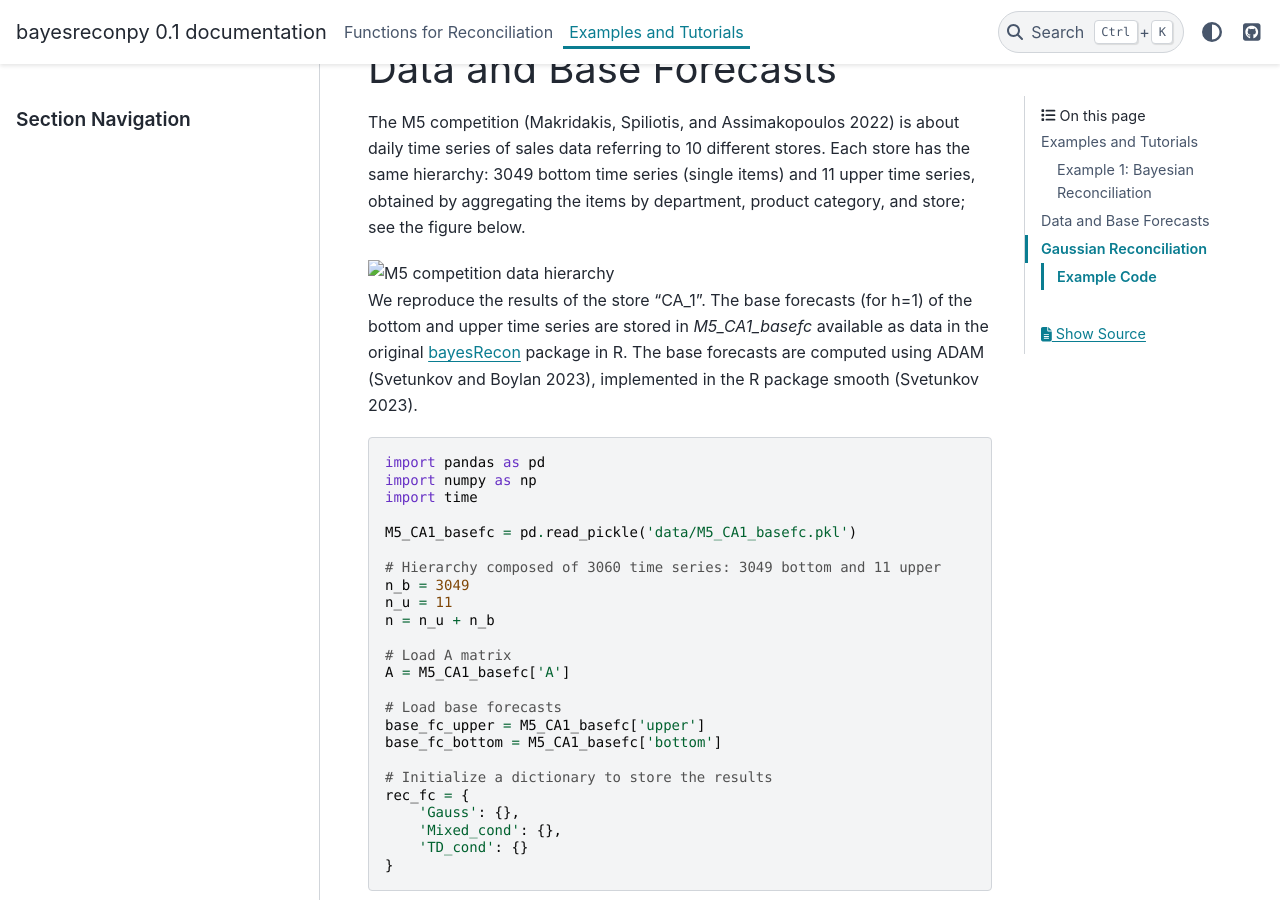
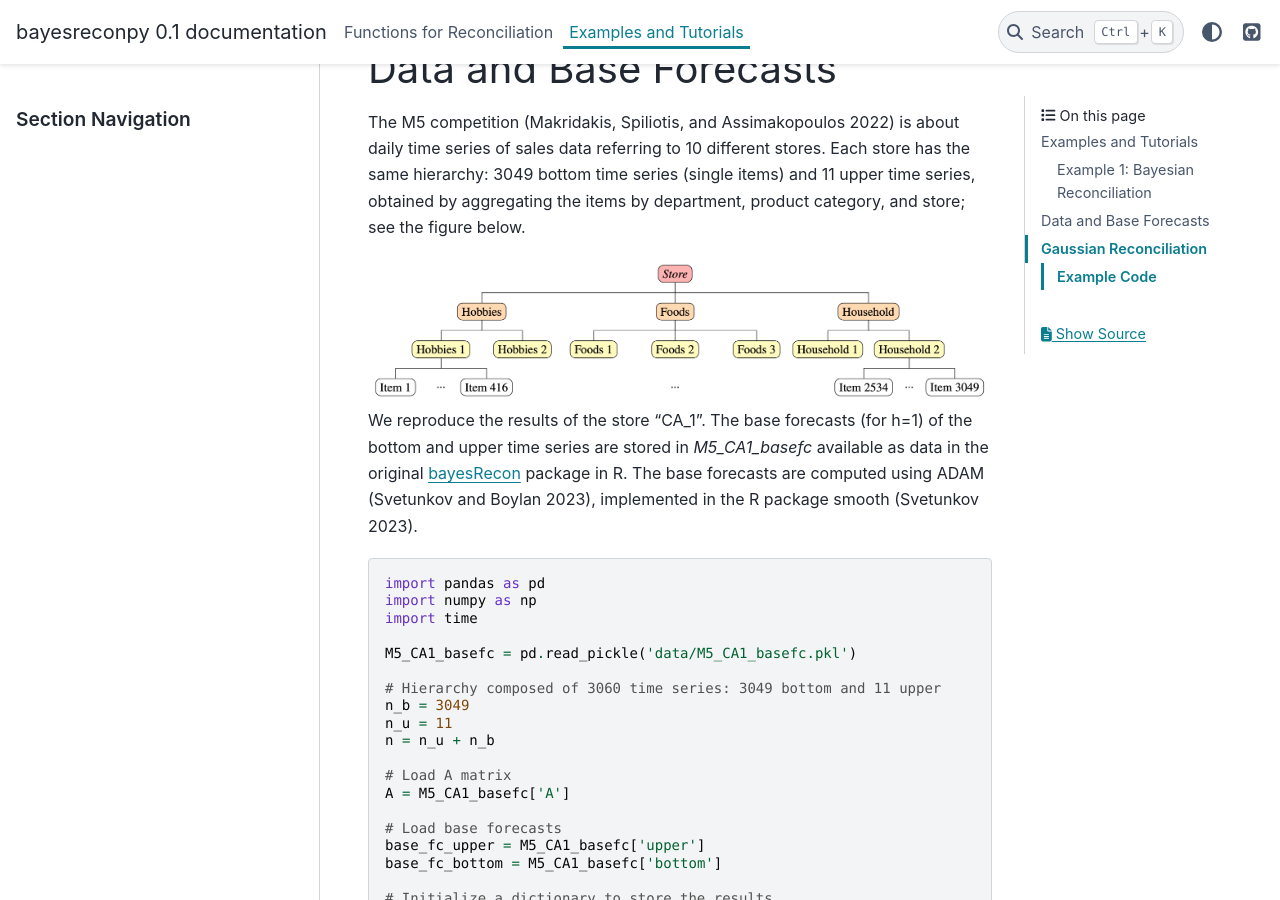
Before and after one commit to supsi-dacd-isaac/BayesReconPy, a Sphinx documentation site: the page built from docs/examples.rst, in a window 1280 px wide and 900 px high, scrolled down 562 px. Built offline with Sphinx 7.4.7 and the PyData theme 0.15.4, drawn with Linux system fonts in a browser that asks for light colours.

Commit message:
Minor update

```diff
--- a/docs/examples.rst
+++ b/docs/examples.rst
@@ -16,7 +16,7 @@ Data and Base Forecasts
 
 The M5 competition (Makridakis, Spiliotis, and Assimakopoulos 2022) is about daily time series of sales data referring to 10 different stores. Each store has the same hierarchy: 3049 bottom time series (single items) and 11 upper time series, obtained by aggregating the items by department, product category, and store; see the figure below.
 
-.. image:: pictures/M5.png
+.. image:: https://raw.githubusercontent.com/supsi-dacd-isaac/BayesReconPy/refs/heads/main/pictures/M5.png
    :alt: M5 competition data hierarchy
 
 We reproduce the results of the store “CA_1”. The base forecasts (for h=1) of the bottom and upper time series are stored in `M5_CA1_basefc` available as data in the original `bayesRecon <https://cran.r-project.org/web/packages/bayesRecon/index.html>`_ package in R. The base forecasts are computed using ADAM (Svetunkov and Boylan 2023), implemented in the R package smooth (Svetunkov 2023).
```
